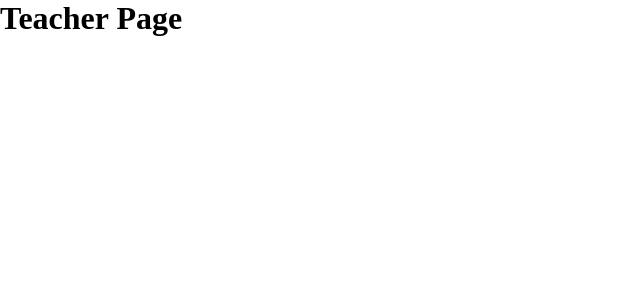
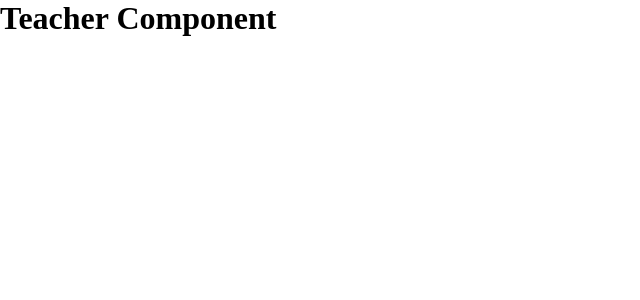
Before and after one commit to Somaditya-Bindhani/Classroom, a Next.js app: page /teacher in a window 1280 px wide. Shown: the top 300 px of the page, without its empty margins (0-640 px from the left). Built offline with nearby package versions, Linux system fonts and the light colour scheme.

Commit message:
added student and teacher components

```diff
--- /dev/null
+++ b/components/studentComponents/student.js
@@ -0,0 +1,4 @@
+const Student = ()=>{
+    return <h1>Student Component</h1>
+}
+export default Student;
--- /dev/null
+++ b/components/teacherComponents/teacher.js
@@ -0,0 +1,4 @@
+const Teacher = ()=>{
+    return <h1>Teacher Component</h1>
+}
+export default Teacher;
--- a/pages/teacher/index.js
+++ b/pages/teacher/index.js
@@ -1,4 +1,5 @@
-const Teacher = ()=>{
-    return <h1>Teacher Page</h1>
+import Teacher from "../../components/teacherComponents/teacher";
+const TeacherPage = ()=>{
+    return <Teacher/>
 }
-export default Teacher;
+export default TeacherPage;
```
Also changed, not shown: pages/student/index.js (+4 -3 lines).
